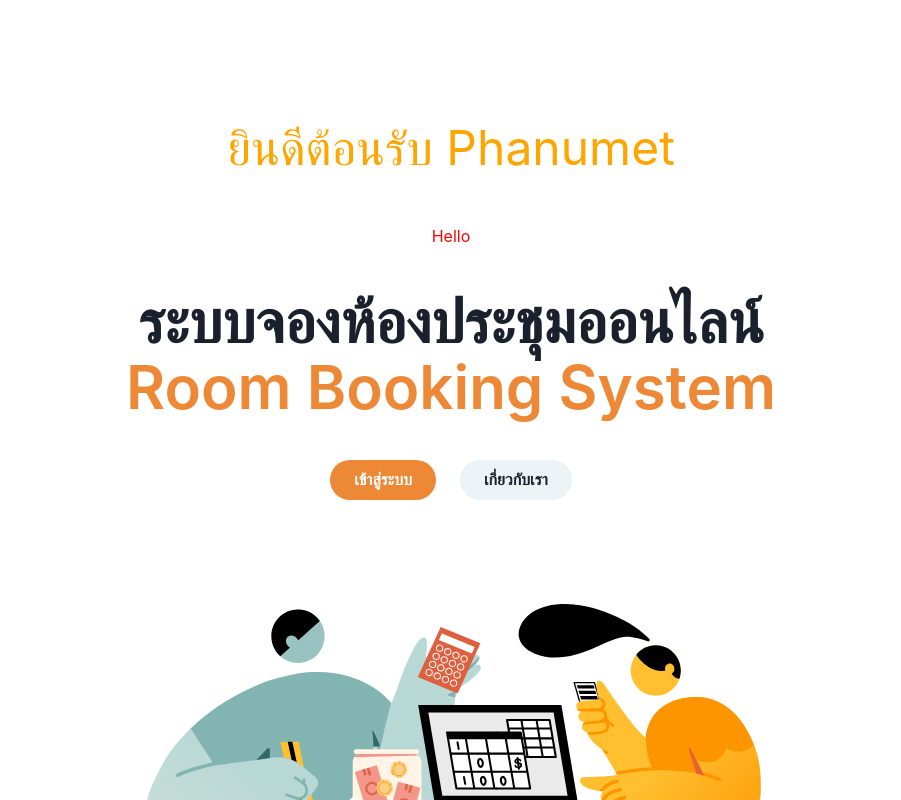
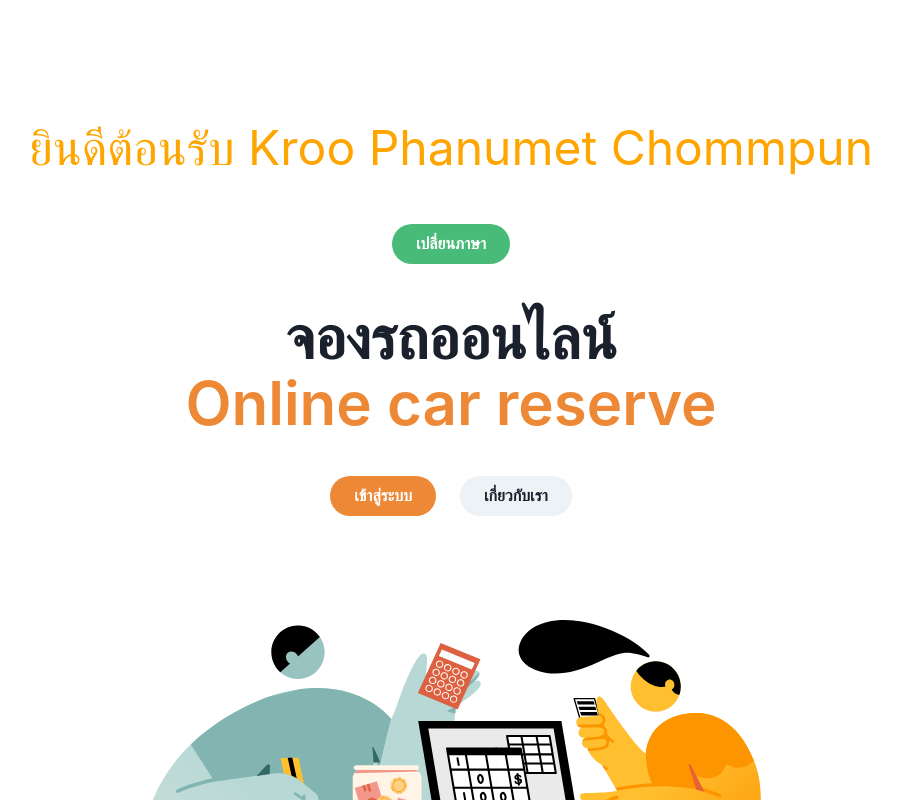
Before and after one commit to phm-oh/react_redyx_typeScript, a React (Vite) app: page / in a window 1280 px wide. Shown: the top 800 px of the page, without its empty margins (189-1090 px from the left). Built offline with nearby package versions, Linux system fonts and the light colour scheme.

Commit message:
'update'

```diff
--- a/src/pages/about-page.tsx
+++ b/src/pages/about-page.tsx
@@ -1,14 +1,21 @@
 import { Box, Button, Heading, Text } from '@chakra-ui/react';
 import { CheckCircleIcon } from '@chakra-ui/icons';
 import { Link, useNavigate } from 'react-router-dom';
-import { useAppSelector } from '../redux-toolkit/hooks';
-import { selectAuthSate } from '../redux-toolkit/auth/auth-slice';
+import { useAppDispatch, useAppSelector } from '../redux-toolkit/hooks';
+import { selectAuthSate, updateProfileAcion } from '../redux-toolkit/auth/auth-slice';
 
 export default function About() {
   const {profile , email} = useAppSelector(selectAuthSate);
 
 
   const navigate = useNavigate();
+  const dispath = useAppDispatch();
+
+   const updateProfile = () => {
+         dispath(updateProfileAcion())
+   }
+
+
   return (
     <Box textAlign="center" py={10} px={6}>
       <CheckCircleIcon boxSize={'50px'} color={'green.500'} />
@@ -33,6 +40,19 @@ export default function About() {
               กลับหน้าหลัก
             </Button>
 
+            <Button
+              rounded={"full"}
+              px={6}
+              colorScheme={"orange"}
+              bg={"green.400"}
+              _hover={{ bg: "green.500" }}
+              mt={10}
+              ml={10}
+              onClick={ updateProfile }
+            >
+              อัพเดตโปรไฟล์
+            </Button>
+
     </Box>
   );
 }
--- a/src/pages/home-page.tsx
+++ b/src/pages/home-page.tsx
@@ -11,12 +11,19 @@ import {
 
 import homepageStyle from "../style/homepage.module.css";
 import { Link, useNavigate } from "react-router-dom";
-import { useAppSelector } from "../redux-toolkit/hooks";
+import { useAppDispatch, useAppSelector } from "../redux-toolkit/hooks";
 import { selectAuthSate } from "../redux-toolkit/auth/auth-slice";
+import { selectThinghSate, updateThingAcion } from "../redux-toolkit/thing/thing-slice";
 
 export default function HomePage() {
   const navigate = useNavigate();
   const authState = useAppSelector(selectAuthSate);
+  const thingState = useAppSelector(selectThinghSate);
+  const dispatch = useAppDispatch();
+  const updateThing = () =>{
+      dispatch(updateThingAcion());
+  }
+
 
   return (
     <Container maxW={"5xl"}>
@@ -27,15 +34,26 @@ export default function HomePage() {
         py={{ base: 20, md: 28 }}
       >
         <p className="myTitle">ยินดีต้อนรับ {authState.profile}</p>
-        <p className={homepageStyle.title}>Hello</p>
+        <p className={homepageStyle.title}>
+        <Button
+              rounded={"full"}
+              px={6}
+              colorScheme={"green"}
+              bg={"green.400"}
+              _hover={{ bg: "green.500" }}
+              onClick={updateThing}
+            >
+             เปลี่ยนภาษา
+            </Button>
+        </p>
         <Heading
           fontWeight={600}
           fontSize={{ base: "3xl", sm: "4xl", md: "6xl" }}
           lineHeight={"110%"}
         >
-          ระบบจองห้องประชุมออนไลน์{" "}
+           { thingState.thaiMessage}
           <Text as={"p"} color={"orange.400"}>
-            Room Booking System
+          { thingState.engMessage}
           </Text>
         </Heading>
 
--- a/src/pages/login-page.tsx
+++ b/src/pages/login-page.tsx
@@ -91,7 +91,7 @@ import { yupResolver } from '@hookform/resolvers/yup';
                 </Stack>
                 <Button
                   isLoading={isSubmitting}
-
+                  // loadingText={'กำลังเข้าระบบ'}
                   type='submit'
                   onClick={()=>{
                     // navigate('/dashboard')
--- a/src/redux-toolkit/auth/auth-slice.ts
+++ b/src/redux-toolkit/auth/auth-slice.ts
@@ -1,25 +1,55 @@
-import { createSlice, getDefaultMiddleware } from '@reduxjs/toolkit'
-import type { PayloadAction } from '@reduxjs/toolkit'
-import { RootState } from '../store'
+import {
+  createAsyncThunk,
+  createSlice,
+  getDefaultMiddleware,
+} from "@reduxjs/toolkit";
+import type { PayloadAction } from "@reduxjs/toolkit";
+import { RootState } from "../store";
+import { login, logout } from "../../services/auth.service";
+import { LoginFormInput } from "../../app-types/login-form-input.type";
+import { LoginResponse } from "../../app-types/login.type";
 
 export interface AuthState {
-  profile: string
-  email:string
+  profile: string;
+  email: string;
+
+  //ของจริง
+  loginResponse: LoginResponse | null
 }
 
 const initialState: AuthState = {
-  profile: 'Phanumet',
-  email:'phanumet@gmail.com',
-}
+  profile: "Kroo Phanumet  Chommpun",
+  email: "phanumet@gmail.com",
+  loginResponse : null  ,
+};
+
+export const loginThunk = createAsyncThunk(
+  "auth/loginThunkStatus",
+  async (user: LoginFormInput) => {
+    try {
+      const response = await login(user.email, user.password);
+      console.log(response.data);
+
+      return response.data;
+    } catch (error: any) {
+      console.log(error);
+    }
+  }
+);
 
 export const authSlice = createSlice({
-  name: 'auth',
+  name: "auth",
   initialState: initialState,
-  reducers: {},
-})
+  reducers: {
+    updateProfileAcion: (state) => {
+      state.profile = "Kroo Oh";
+      state.email = "oh@udvc.ac.th";
+    },
+  },
+});
 
 // Action creators are generated for each case reducer function
 // export const { increment, decrement, incrementByAmount } = authSlice.actions
-
-export const selectAuthSate = (state: RootState) => state.authSate
-export default authSlice.reducer
+export const { updateProfileAcion } = authSlice.actions;
+export const selectAuthSate = (state: RootState) => state.authSate;
+export default authSlice.reducer;
--- a/src/redux-toolkit/store.ts
+++ b/src/redux-toolkit/store.ts
@@ -1,10 +1,12 @@
 import { configureStore } from '@reduxjs/toolkit'
 import authReducer from './auth/auth-slice'
+import thingReducer from './thing/thing-slice'
 
 
 export const store = configureStore({
   reducer: {
-    authSate: authReducer
+    authSate: authReducer ,
+    thingSate: thingReducer
   },
 })
 
--- /dev/null
+++ b/src/redux-toolkit/thing/thing-slice.ts
@@ -0,0 +1,33 @@
+import { createSlice, getDefaultMiddleware } from '@reduxjs/toolkit'
+import type { PayloadAction } from '@reduxjs/toolkit'
+import { RootState } from '../store'
+
+export interface thingState {
+  thaiMessage: string
+  engMessage:string
+
+}
+
+const initialState: thingState = {
+  thaiMessage: 'จองรถออนไลน์',
+  engMessage:'Online car reserve'
+
+}
+
+export const thingSlice = createSlice({
+  name: 'thing',
+  initialState: initialState,
+  reducers: {
+    updateThingAcion: (state) => {
+      state.thaiMessage = 'ระบบจองห้องประชุมออนไลน์';
+      state.engMessage = 'Online Meeting Room';
+
+    },
+  },
+})
+
+// Action creators are generated for each case reducer function
+// export const { increment, decrement, incrementByAmount } = authSlice.actions
+export const { updateThingAcion } = thingSlice.actions
+export const selectThinghSate = (state: RootState) => state.thingSate
+export default thingSlice.reducer
--- /dev/null
+++ b/src/services/auth.service.ts
@@ -0,0 +1,15 @@
+import { LoginResponse } from "../app-types/login.type";
+import { AxiosResponse, http } from "./http.service";
+
+export async function login (email:string , password:string) :Promise<AxiosResponse<LoginResponse>> {
+    return await http.post<LoginResponse>('https://api.codingthailand.com/api/login' , {
+        email: email,
+        password: password
+    });
+}
+
+export function logout ():void {
+    localStorage.removeItem('token');
+}
+
+export function getProfile(){}
--- /dev/null
+++ b/src/services/http.service.ts
@@ -0,0 +1,12 @@
+import axios ,{ AxiosResponse } from "axios";
+
+const http = axios.create({
+    headers:{
+        'Content-Type':'applicatoion/json'
+    }
+});
+
+
+export { http }  ;
+
+export type { AxiosResponse }
```
Also changed, not shown: src/app-types/login.type.ts (added, +10 -0 lines), src/redux-toolkit/hooks.ts (+10 -0 lines), 1 other file (tests, documents, lock files or other folders).
